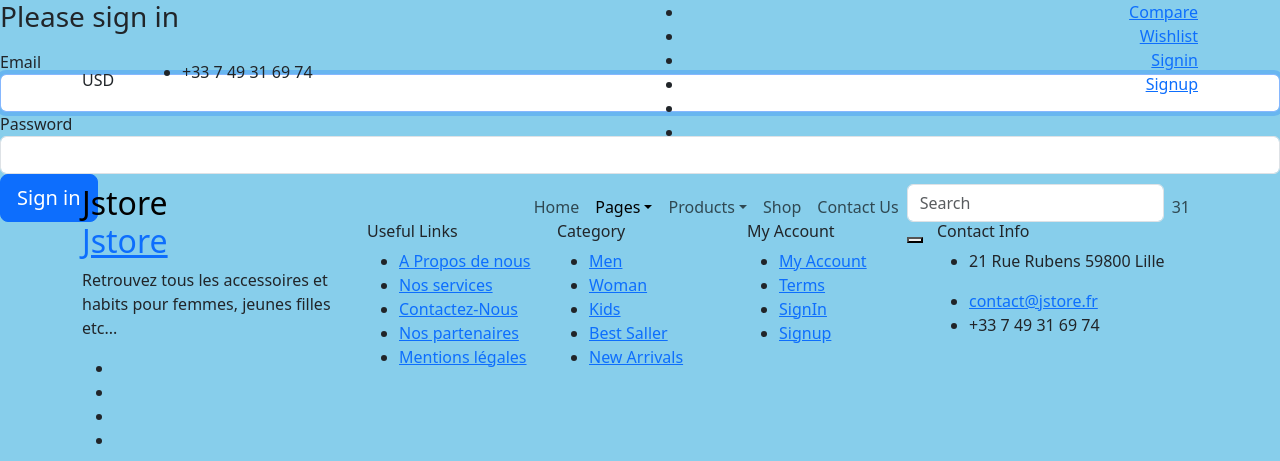
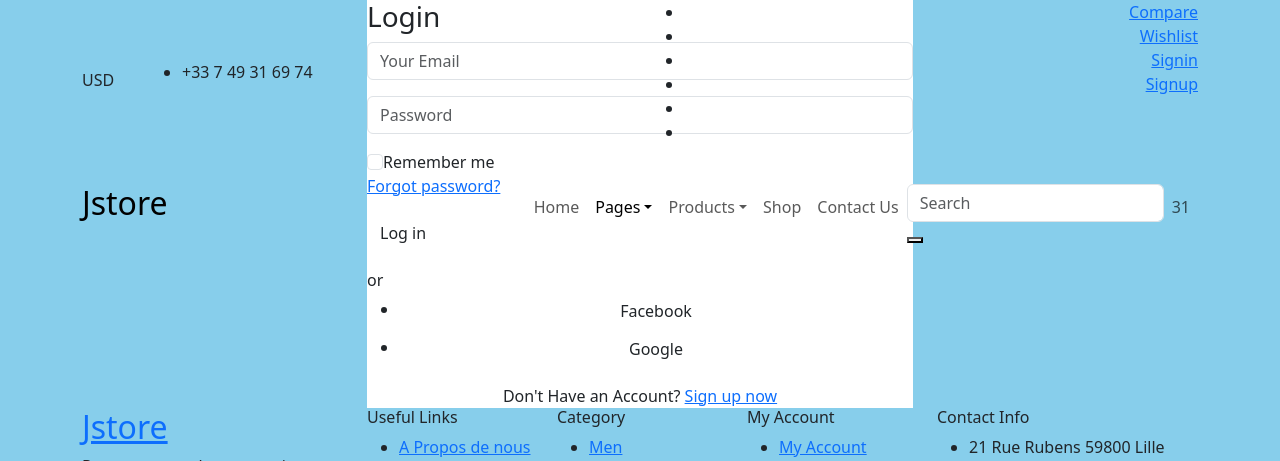
Before and after one commit to SaidSoighiri94/E-commerce-with-Symfony, a Symfony app: template templates/security/login.html.twig in a window 1280 px wide. Shown: the top 461 px of the page. Run offline with Twig, Linux system fonts and the light colour scheme; the template is opened without the code that fills it, so the values that code supplies are empty; style sheets or scripts are compiled from the project's sources; some libraries are stand-ins or nearby versions.

Commit message:
Personalisation du formulaire de connexion

```diff
--- a/templates/security/login.html.twig
+++ b/templates/security/login.html.twig
@@ -3,29 +3,51 @@
 {% block title %}Log in!{% endblock %}
 
 {% block body %}
-<form method="post">
-    {% if error %}
-        <div class="alert alert-danger">{{ error.messageKey|trans(error.messageData, 'security') }}</div>
-    {% endif %}
-
-    {% if app.user %}
-        <div class="mb-3">
-            You are logged in as {{ app.user.userIdentifier }}, <a href="{{ path('app_logout') }}">Logout</a>
+<div class="main_content"></div>
+<div class="login_register_wrap section">
+    <div class="container">
+        <div class="row justify-content-center">
+            <div class="col-xl-6 col-md-10">
+                <div class="login_wrap">
+                    <div class="padding_eight_all bg-white">
+                        <div class="heading_s1">
+                            <h3>Login</h3>
+                        </div>
+                        <form method="post" class="ng-untouched ng-pristine ng-invalid">
+                            <div class="form-group mb-3"><input type="text" required="" name="email"
+                                    formcontrolname="email" placeholder="Your Email"
+                                    class="form-control ng-untouched ng-pristine ng-invalid" ng-reflect-required="">
+                            </div>
+                            <div class="form-group mb-3"><input required="" type="password" formcontrolname="password"
+                                    name="password" placeholder="Password"
+                                    class="form-control ng-untouched ng-pristine ng-invalid" ng-reflect-required="">
+                            </div>
+                            <div class="login_footer form-group mb-3">
+                                <div class="chek-form">
+                                    <div class="custome-checkbox"><input type="checkbox" name="checkbox"
+                                            id="exampleCheckbox1" value="" class="form-check-input"><label
+                                            for="exampleCheckbox1" class="form-check-label"><span>Remember
+                                                me</span></label></div>
+                                </div><a href="#">Forgot password?</a>
+                            </div>
+                            <div class="form-group mb-3"><button type="submit" name="login"
+                                    class="btn btn-fill-out btn-block">Log in</button></div>
+                        </form>
+                        <div class="different_login"><span>
+                                or</span></div>
+                        <ul class="btn-login list_none text-center">
+                            <li><a href="#" class="btn btn-facebook"><i class="ion-social-facebook"></i>Facebook</a>
+                            </li>
+                            <li><a href="#" class="btn btn-google"><i class="ion-social-googleplus"></i>Google</a>
+                            </li>
+                        </ul>
+                        <div class="form-note text-center">Don't Have an Account? <a href="signup.html">Sign up
+                                now</a></div>
+                    </div>
+                </div>
+            </div>
         </div>
-    {% endif %}
-
-    <h1 class="h3 mb-3 font-weight-normal">Please sign in</h1>
-    <label for="inputEmail">Email</label>
-    <input type="email" value="{{ last_username }}" name="email" id="inputEmail" class="form-control" autocomplete="email" required autofocus>
-    <label for="inputPassword">Password</label>
-    <input type="password" name="password" id="inputPassword" class="form-control" autocomplete="current-password" required>
-
-    <input type="hidden" name="_csrf_token"
-           value="{{ csrf_token('authenticate') }}"
-    >
-
-    <button class="btn btn-lg btn-primary" type="submit">
-        Sign in
-    </button>
-</form>
+    </div>
+</div>
+</div>
 {% endblock %}
```
